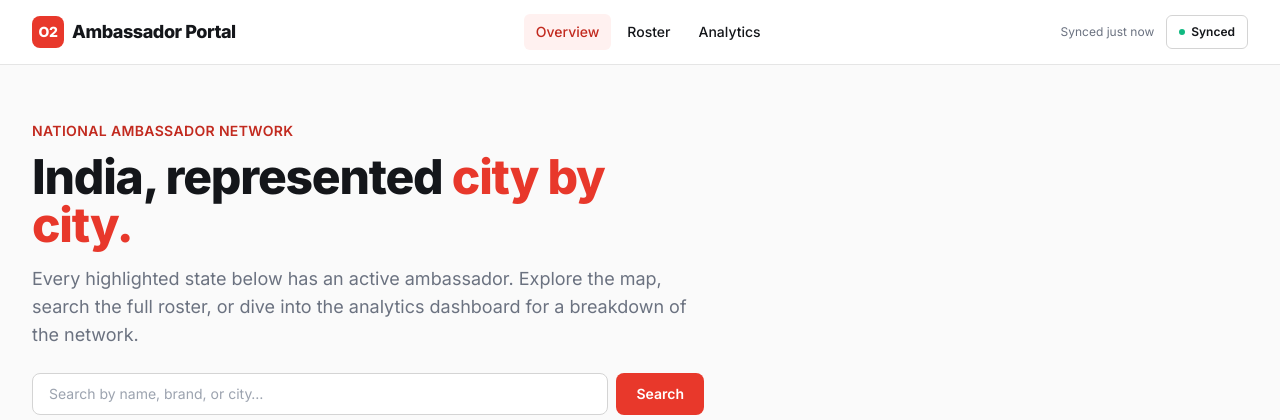
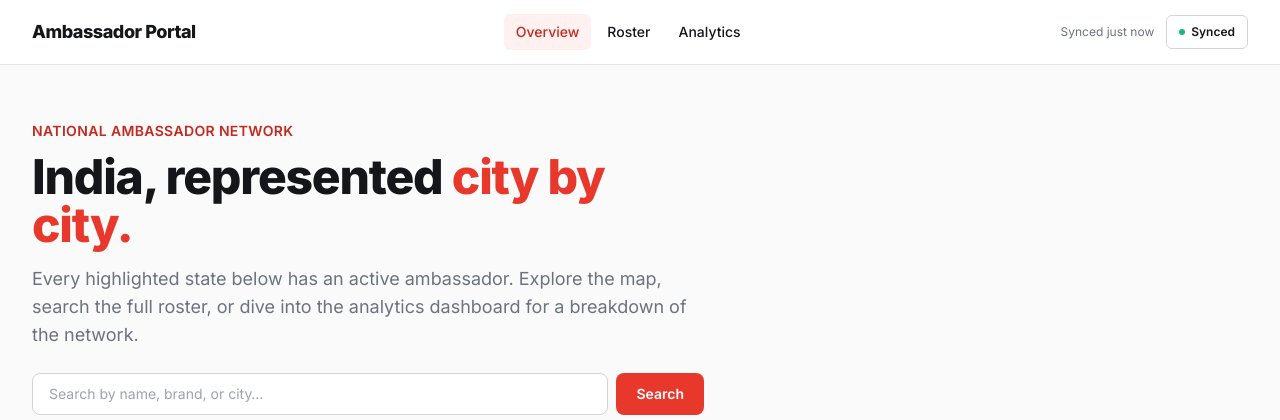
Before and after one commit to ParsaniyaVasukumar/ambassador-portal, a FastAPI app: page / in a window 1280 px wide. Shown: the top 420 px of the page. Run offline with FastAPI, Linux system fonts and the light colour scheme; some libraries are stand-ins or nearby versions.

Commit message:
Remove placeholder O2 badge

```diff
--- a/app/templates/base.html
+++ b/app/templates/base.html
@@ -33,7 +33,6 @@
   <header class="sticky top-0 z-40 bg-white/90 backdrop-blur border-b border-neutral-200">
     <div class="max-w-7xl mx-auto px-5 sm:px-8 h-16 flex items-center justify-between">
       <a href="/" class="flex items-center gap-2 font-extrabold text-lg tracking-tight">
-        <span class="w-8 h-8 rounded-lg bg-brand-500 text-white flex items-center justify-center text-sm">O2</span>
         <span>Ambassador Portal</span>
       </a>
       <nav class="hidden sm:flex items-center gap-1 text-sm font-medium">
```
